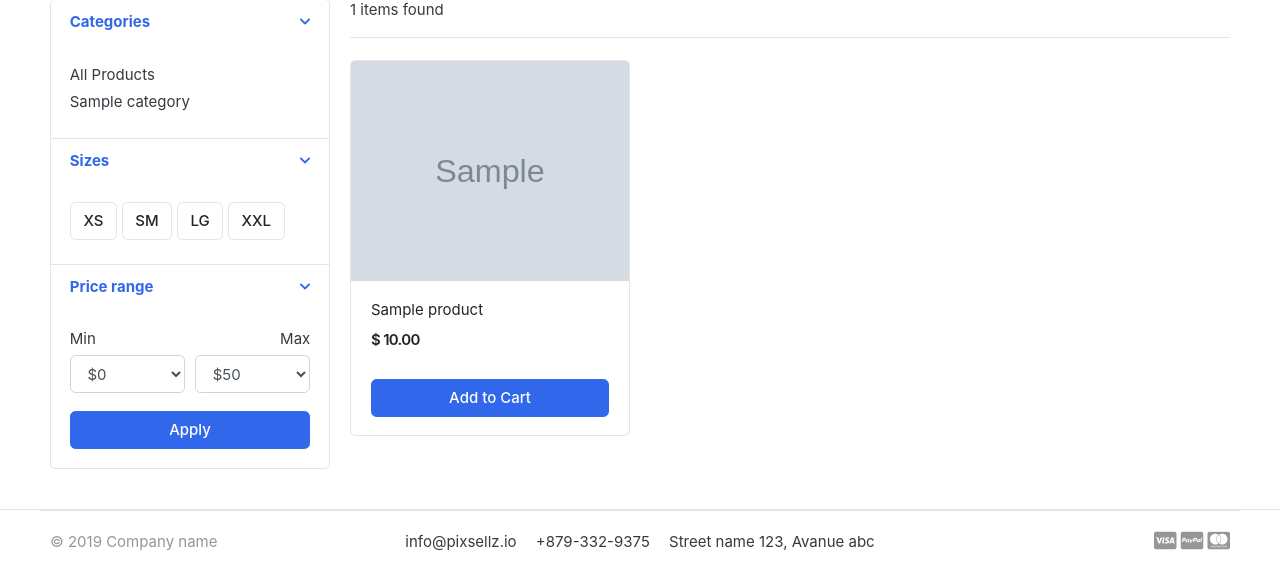
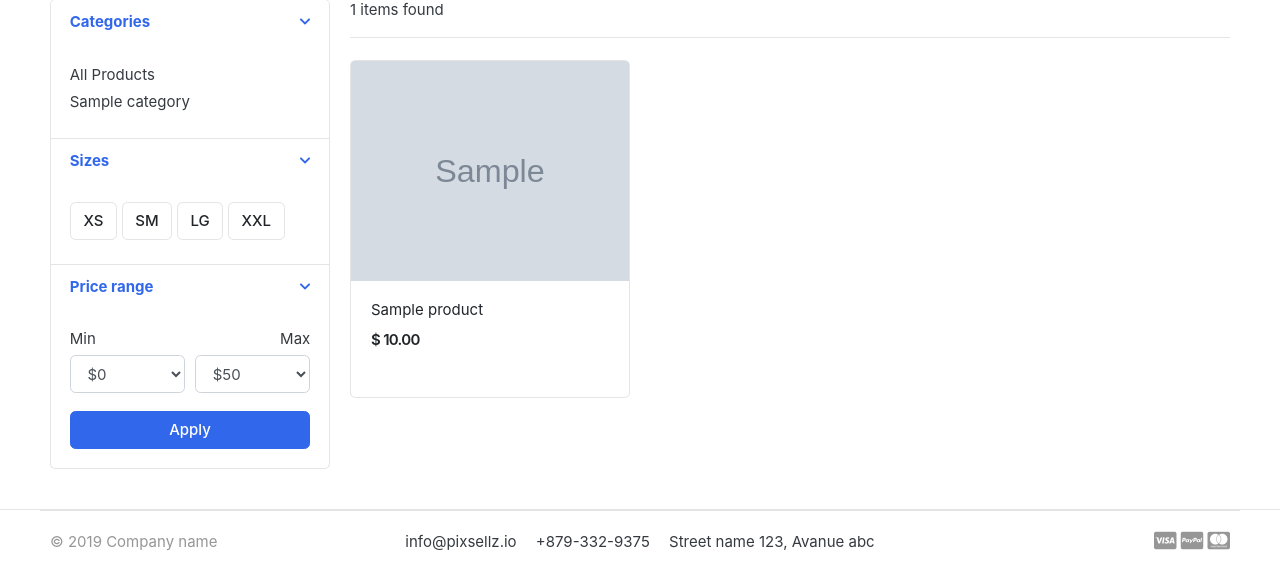
Before and after one commit to rivka-levit/greatkart-store, a Django app: page /store/ in a window 1280 px wide. Shown: the part 295-869 px from the top of the page. Run offline with Django 4.2, Linux system fonts and the light colour scheme; tables that the repository leaves empty hold one stand-in row (values such as "Sample post"); grey boxes marked "Sample" are stand-in pictures; some libraries are stand-ins or nearby versions; some web fonts are replaced.

Commit message:
delete add_cart, add increment_item

```diff
--- a/carts/templates/carts/cart.html
+++ b/carts/templates/carts/cart.html
@@ -57,7 +57,7 @@
                                 </div>
                                 <input type="text" class="form-control"  value="{{ item.quantity }}">
                                 <div class="input-group-append">
-                                <a href="{% url 'cart:add_cart' item.product.id %}"
+                                <a href="{% url 'cart:increment_item' item.id %}"
                                    class="btn btn-light" type="button" id="button-plus">
                                     <i class="fa fa-plus"></i> </a>
                                 </div>
--- a/carts/urls.py
+++ b/carts/urls.py
@@ -1,11 +1,12 @@
 from django.urls import path
-from .views import CartView, add_cart, remove_item, decrement_item
+from .views import CartView, remove_item, increment_item, decrement_item
 
 app_name = 'cart'
 
 urlpatterns = [
     path('', CartView.as_view(), name='detail'),
-    path('add_cart/<int:product_id>', add_cart, name='add_cart'),
+    # path('add_cart/<int:product_id>', add_cart, name='add_cart'),
     path('remove_item/<int:item_id>', remove_item, name='remove_item'),
+    path('increment_item/<int:item_id>', increment_item, name='increment_item'),
     path('decrement_item/<int:item_id>', decrement_item, name='decrement_item'),
 ]
--- a/store/templates/includes/products-list.html
+++ b/store/templates/includes/products-list.html
@@ -18,22 +18,22 @@
                         </div> <!-- price-wrap.// -->
                         {% endif %}
                     </div>
-                    {% if product.stock > 0 %}
-                        {% if product in products_in_cart %}
-                            <a href="{% url 'store:product_detail' product.category.slug product.slug %}"
-                               class="btn btn-block btn-success disabled"> <span class="text">
-                                    Added to Cart
-                                </span>
-                            </a>
-                        {% else %}
-                            <a href="{% url 'cart:add_cart' product.id %}"
-                               class="btn btn-block btn-primary">
-                                Add to Cart
-                            </a>
-                        {% endif %}
-                    {% else %}
-                        <h5 class="text-muted text-center">Out of Stock</h5>
-                    {% endif %}
+{#                    {% if product.stock > 0 %}#}
+{#                        {% if product in products_in_cart %}#}
+{#                            <a href="{% url 'store:product_detail' product.category.slug product.slug %}"#}
+{#                               class="btn btn-block btn-success disabled"> <span class="text">#}
+{#                                    Added to Cart#}
+{#                                </span>#}
+{#                            </a>#}
+{#                        {% else %}#}
+{#                            <a href="{% url 'cart:add_cart' product.id %}"#}
+{#                               class="btn btn-block btn-primary">#}
+{#                                Add to Cart#}
+{#                            </a>#}
+{#                        {% endif %}#}
+{#                    {% else %}#}
+{#                        <h5 class="text-muted text-center">Out of Stock</h5>#}
+{#                    {% endif %}#}
                 </figcaption>
             </figure>
         </div> <!-- col.// -->
```
Also changed, not shown: carts/views.py (+22 -14 lines).
